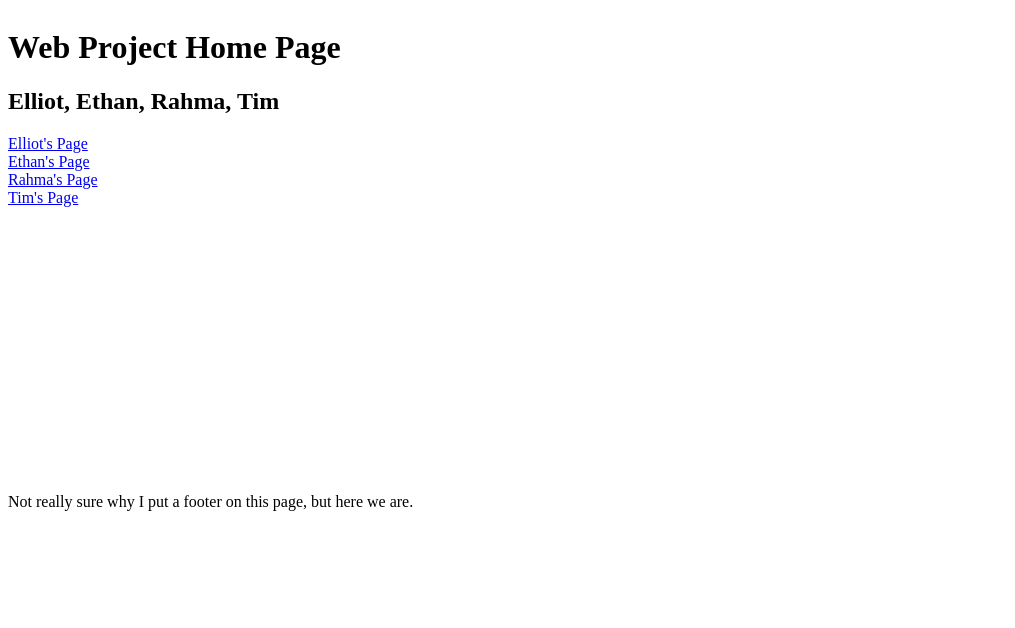
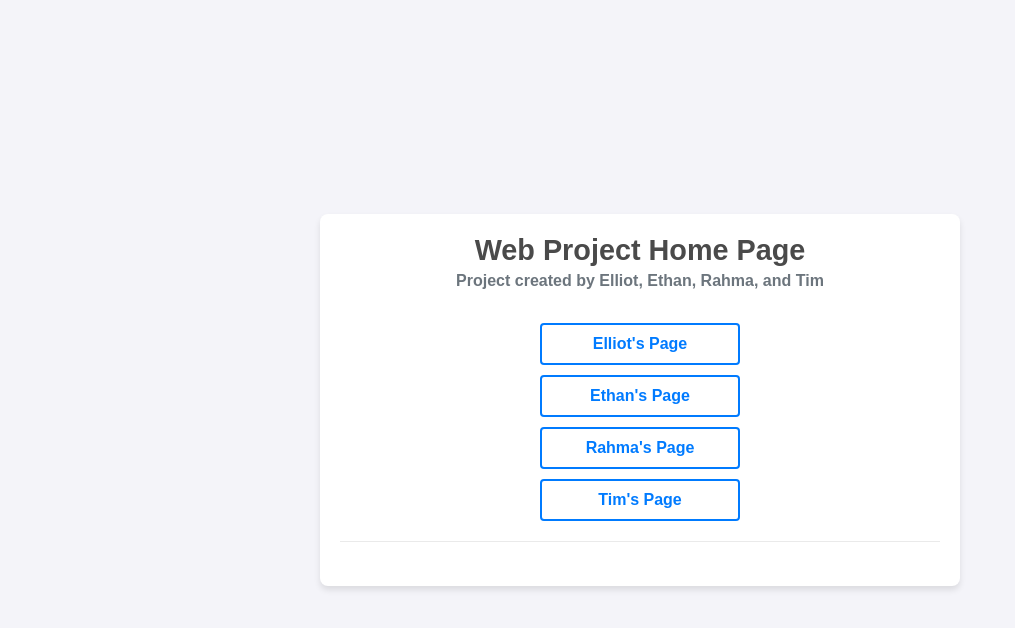
Before and after one commit to Seraph353/webtie, a plain HTML site: page index.html in a window 1280 px wide. Shown: the whole page, without its empty margins (0-1015 px from the left). Drawn offline with Linux system fonts and the light colour scheme.

Commit message:
Added CSS to index

```diff
--- a/index.html
+++ b/index.html
@@ -26,21 +26,99 @@
 
 .Footer { grid-area: Footer; }
 
+body {
+  margin: 0;
+  padding: 0;
+  font-family: 'Arial', sans-serif;
+  background-color: #f4f4f9;
+  color: #333;
+  display: flex;
+  justify-content: center;
+  align-items: center;
+  min-height: 100vh;
+}
+
+.container {
+  display: grid;
+  grid-template-columns: 1fr;
+  grid-template-rows: auto 1fr auto;
+  gap: 20px;
+  max-width: 600px;
+  width: 100%;
+  padding: 20px;
+  background: #ffffff;
+  box-shadow: 0px 4px 6px rgba(0, 0, 0, 0.1);
+  border-radius: 8px;
+}
+
+.Header {
+  text-align: center;
+}
+
+.Header h1 {
+  font-size: 1.8rem;
+  margin: 0;
+  color: #4a4a4a;
+}
+
+.Header h2 {
+  font-size: 1rem;
+  margin-top: 5px;
+  color: #6c757d;
+}
+
+.Main {
+  display: flex;
+  flex-direction: column;
+  align-items: center;
+  gap: 10px;
+}
+
+
+.Main a {
+  text-decoration: none;
+  color: #007bff;
+  font-weight: bold;
+  padding: 10px 20px;
+  border: 2px solid #007bff;
+  border-radius: 4px;
+  transition: all 0.3s ease;
+  width: 100%;
+  max-width: 200px;
+  text-align: center;
+  box-sizing: border-box;
+}
+
+.Main a:hover {
+  background-color: #007bff;
+  color: white;
+}
+
+.Footer {
+  text-align: center;
+  font-size: 0.9rem;
+  color: #6c757d;
+  border-top: 1px solid #eaeaea;
+  padding-top: 10px;
+}
+
+
+
 	</style>
 	<body>
 	<div class="container">
 		<div class="Header">
 			<h1>Web Project Home Page</h1>
-			<h2>Elliot, Ethan, Rahma, Tim</h2>
+			<h2>Project created by Elliot, Ethan, Rahma, and Tim</h2>
 		</div>
 		<div class="Main">
-			<a href="elliotRandomPage.html" target="_blank">Elliot's Page</a><br>
-			<a href="ethan.html" target="_blank">Ethan's Page</a><br>
-			<a href="RahmaM.html" target="_blank">Rahma's Page</a><br>
-			<a href="Timpage.html" target="_blank">Tim's Page</a><br>
+			<a href="elliotRandomPage.html" target="_blank" >Elliot's Page</a>
+			<a href="ethan.html" target="_blank" >Ethan's Page</a>
+			<a href="RahmaM.html" target="_blank" >Rahma's Page</a>
+			<a href="Timpage.html" target="_blank" >Tim's Page</a>
 		</div>
 		<div class="Footer">
-			<p>Not really sure why I put a footer on this page, but here we are.</p>
+			<p></p>
 		</div>
 	  </div>
 	</body>
```
